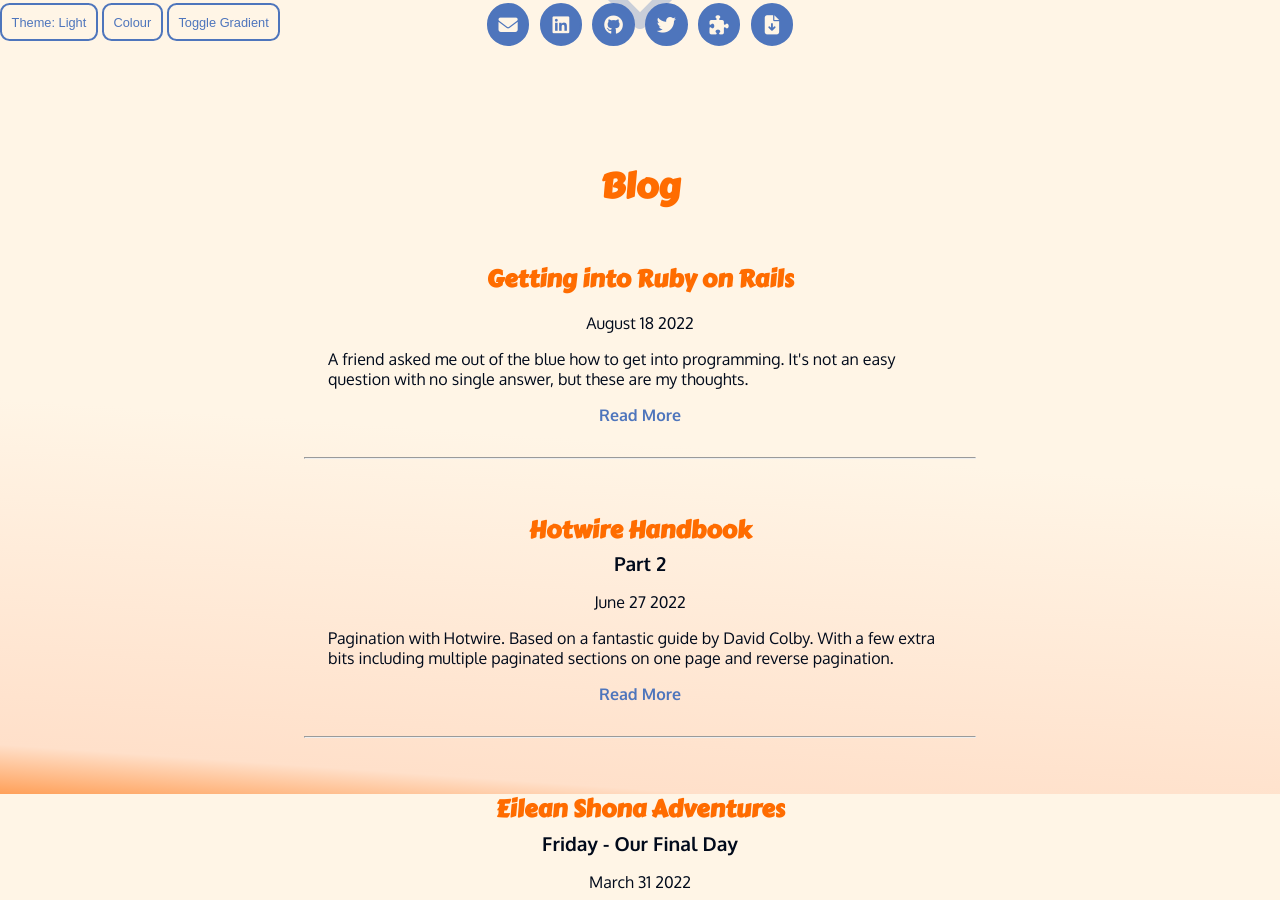
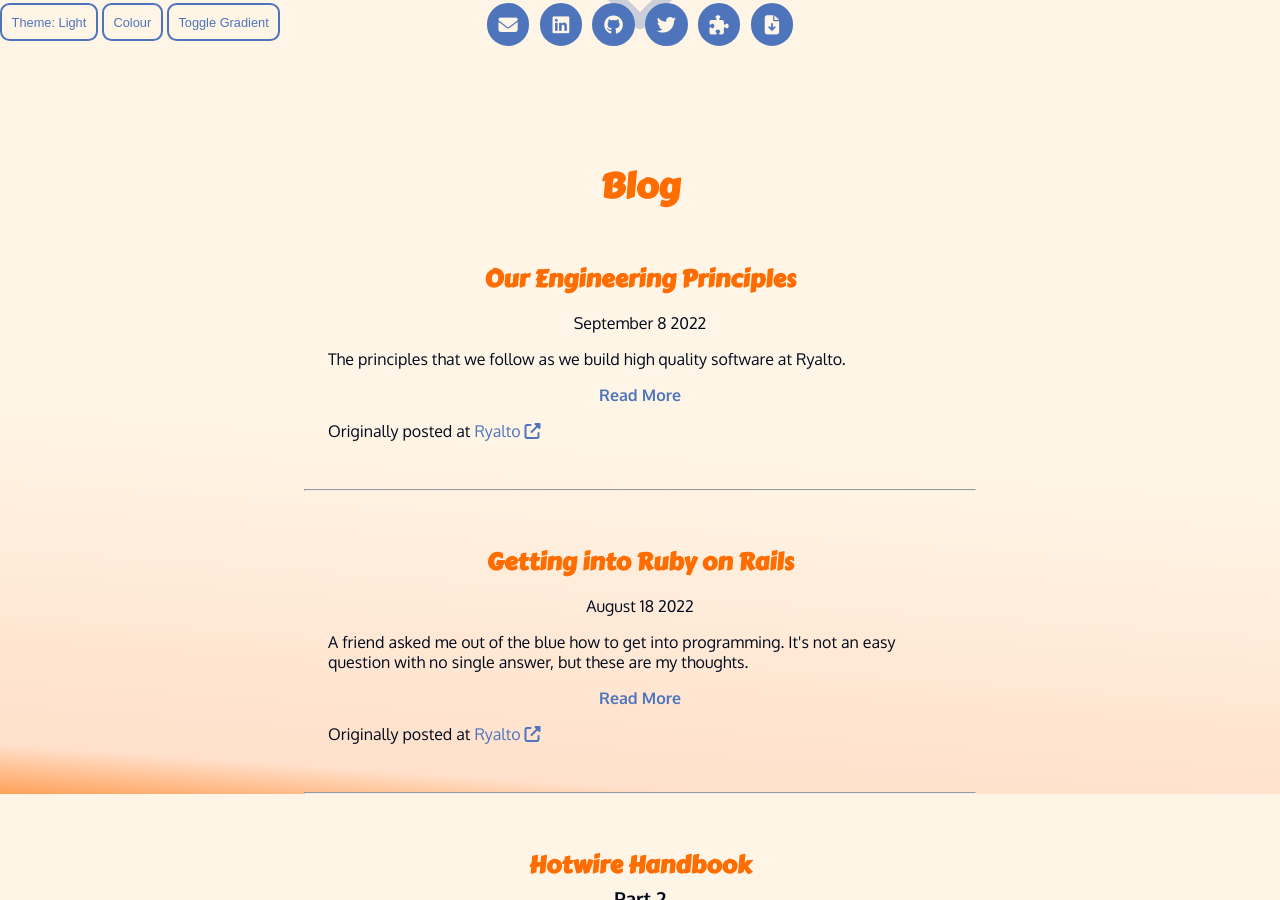
Before and after one commit to phil-6/pr_dev, a Jekyll site: the page built from index.html, in a window 1280 px wide and 900 px high, scrolled down 1006 px. Built offline with Jekyll 4.4.1, drawn with Linux system fonts in a browser that asks for light colours; nearby versions of some CDN libraries; some of the changed lines change nothing that is shown.

Commit message:
add engineering principles

```diff
--- a/_data/blog-posts.yml
+++ b/_data/blog-posts.yml
@@ -1,3 +1,15 @@
+- layout: blog
+  author: Phil
+  full-name: Phil Reynolds
+  short-title: engineering-principles
+  full-title: Our Engineering Principles
+  file-type: html
+  summary: The principles that we follow as we build high quality software at Ryalto.
+  publish-date: September 8
+  publish-year: 2022
+  source: Ryalto
+  link: 'https://developer.ryalto.group/blog/2022/engineering-principles'
+
 - layout: blog
   author: Phil
   full-name: Phil Reynolds
@@ -7,6 +19,8 @@
   file-type: html
   publish-date: August 18
   publish-year: 2022
+  source: Ryalto
+  link: 'https://developer.ryalto.group/blog/2022/getting-into-ruby-rails'
 
 - layout: blog
   author: Phil
--- /dev/null
+++ b/posts/2022/engineering-principles.html
@@ -0,0 +1,102 @@
+---
+layout: blog
+author: Phil
+full-name: Phil Reynolds
+short-title: engineering-principles
+full-title: Our Engineering Principles
+file-type: html
+lead: The principles that we follow as we build high quality software at Ryalto.
+publish-date: September 8
+publish-year: 2022
+---
+
+<h1>Our Guiding Principles</h1>
+
+<p>As individuals and engineers, we want to control our destiny. We want to make a difference. We want to have an
+    impact. We want to enjoy our journeys.</p>
+
+<p>We work with a great deal of trust and autonomy here at Ryalto. These principles aim to capture our individual ideals
+    and the considerations that help guide our processes on a daily basis.</p>
+
+<p>This is the first iteration of these principles, as we improve our code iteratively we’ll improve these principles as
+    we learn and grow and, as this isn’t a dictatorship, we’ll do this together.</p>
+
+<p>We should keep these principles in mind when we’re working on our daily tasks and reference them when working
+    together to make decisions and build a better Ryalto.</p>
+
+<div class="video"><iframe src="https://docs.google.com/presentation/d/e/2PACX-1vRejnV3m8G9eIGfdV3jVXUnsu18AmncBRvV7du79lrflmlrwb74iLQdtTIGWGSVuVJetaDrRr38Ezmr/embed?start=false&loop=true&delayms=5000"
+        frameborder="0" allowfullscreen="true" mozallowfullscreen="true"
+        webkitallowfullscreen="true"></iframe></div>
+<h2>Build Something Beautiful</h2>
+<p>Building things is much more rewarding when what you’re creating is beautiful. This refers to both the UI and the
+    code that you're writing. It's much nicer to test a front end which is pleasant to look at. It's much easier to
+    debug code which is clean, well formatted and, well, beautiful.</p>
+
+<h2>Keep It Simple</h2>
+<p>One of the hardest challenges in software engineering is to make a complex problem simple. Extra effort is needed
+    but, if done at an early stage, it pays dividends in the future.</p>
+<p>We write code for each other (and our future selves). Keeping it simple and tidy means it’s easier to debug and
+    expand in the future.</p>
+
+<h2>Ownership</h2>
+<p>Ryalto is ours. We build it, we maintain it, we use it. Let’s look after everything around us and keep things tidy.
+    If you see a piece of litter, pick it up.</p>
+<p>If you see some code that could be improved, a bug that can be fixed, or some docs that can be enhanced, then take a
+    little time to make it better. If it’s too much effort to do there and then, or you don’t have the expertise, then
+    create a ticket so we can come back to it later. Never say “that’s not my job."</p>
+<p>Leave the code base cleaner than you found it. Small improvements matter.</p>
+<p>Marginal Gains (Dave Brailsford, British Cycling) and World Class Basics (Clive Woodward, England Rugby)</p>
+<p>“Don’t Live with Broken Windows. Fix bad designs, wrong decisions, and poor code when you see them.” David Thomas and
+    Andrew Hunt, The Pragmatic Programmer, <a href="https://pragprog.com/tips/">Tip #4</a></p>
+
+<h2>Open Communication</h2>
+<p>Asking questions and discussing challenges in open channels gives the opportunity for everyone to contribute. Those
+    with the required expertise can jump in and help if they’re able, and everyone can learn from the discussion.</p>
+<p>If you disagree with a decision, you should respectfully challenge it. Present evidence and reason logically to
+    defend your position. If the chosen course of action is not the one that any particular team member might have
+    wanted, they'll still need to join the team effort without second guessing it along the way</p>
+
+<h2>Invest in Ourselves</h2>
+<p>Our most valuable assets are our knowledge, experiences and attitudes. We want to invest in our shared knowledge
+    portfolio. As such, ½ a day a week is dedicated to growing, consolidating and sharing our knowledge.</p>
+<p>Learn and be curious. We are never done learning and should always seek to improve ourselves. Be curious about new
+    possibilities and act to explore them.</p>
+
+<h2>Communication isn’t Easy</h2>
+<p>Communication is hard. Written communication is harder. When most of our communication is written, the absence of
+    visual and audible cues can distort the intended meaning. <a href="https://en.wikipedia.org/wiki/Wiio%27s_laws">Osmo
+        Wiio</a> said, “If communication can fail, it will. If a message can be understood in different ways, it will be
+    understood in just that way which does the most harm.”</p>
+<p>Be patient, be kind, assume the best in each other and be open: open to asking questions, and open to receiving
+    them. </p>
+
+<h2>Bias for Action</h2>
+<p><a href="https://basecamp.com/gettingreal/04.2-ignore-details-early-on">Ignore details early on.</a> Shape up the
+    idea, the functionality, the design and the code as you go along. The right questions to ask will reveal themselves
+    as you work. You’ll feel what is missing. <a href="https://basecamp.com/gettingreal/06.1-race-to-running-software">Get
+        a prototype working ASAP</a>. Make decisions, make mistakes, correct, adapt and iterate to improve.</p>
+
+<p>Keep it small. Keep it simple. Let it happen. - Andrew Hunt</p>
+
+<h2>It’s a problem when it’s a problem</h2>
+<p>While it is always worth being aware of potential challenges, we believe in not trying to fix them early. There is no
+    point building a system that can handle a million concurrent users if you never make it to a thousand.
+    <a href="https://basecamp.com/gettingreal/04.3-its-a-problem-when-its-a-problem">Make decisions just in time.</a>
+</p>
+
+<h2>The only way to go fast, is to go well.</h2>
+<p>“There is no trade-off of quality vs. speed in software. There never has been. Low quality means low speed. Always.
+    The only way to go fast is to go well.” - Robert C. Martin, Clean Architecture (and Twitter)</p>
+
+<p>Sometimes we do have to move fast and sacrifice some quality, but this will always have consequences. A short-term
+    fix is a long-term headache. Think ahead, and don’t sacrifice long-term value for short-term results.
+    We always aim to write code that is readable and high quality.</p>
+
+<p>This is similar to the popular quote attributed to Kent Beck, which importantly should be interpreted in relation to
+    a specific task not an overall project, “Make it work, make it right, make it fast”.</p>
+
+<h2>Some Sources</h2>
+
+<p>https://www.amazon.jobs/en-gb/principles</p>
+<p>https://pragprog.com/tips/</p>
+<p>https://basecamp.com/gettingreal</p>
```
